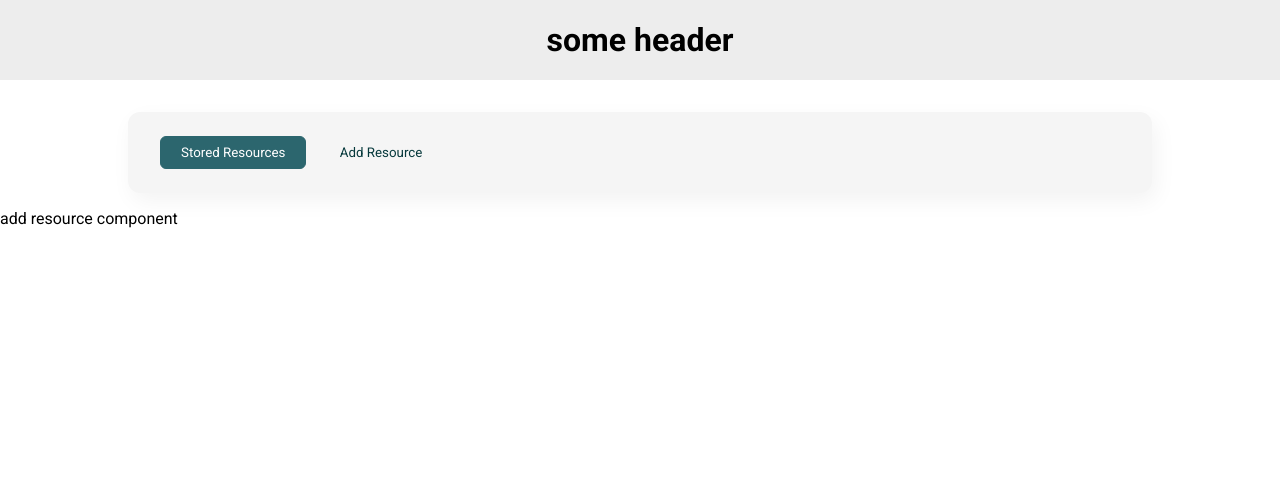
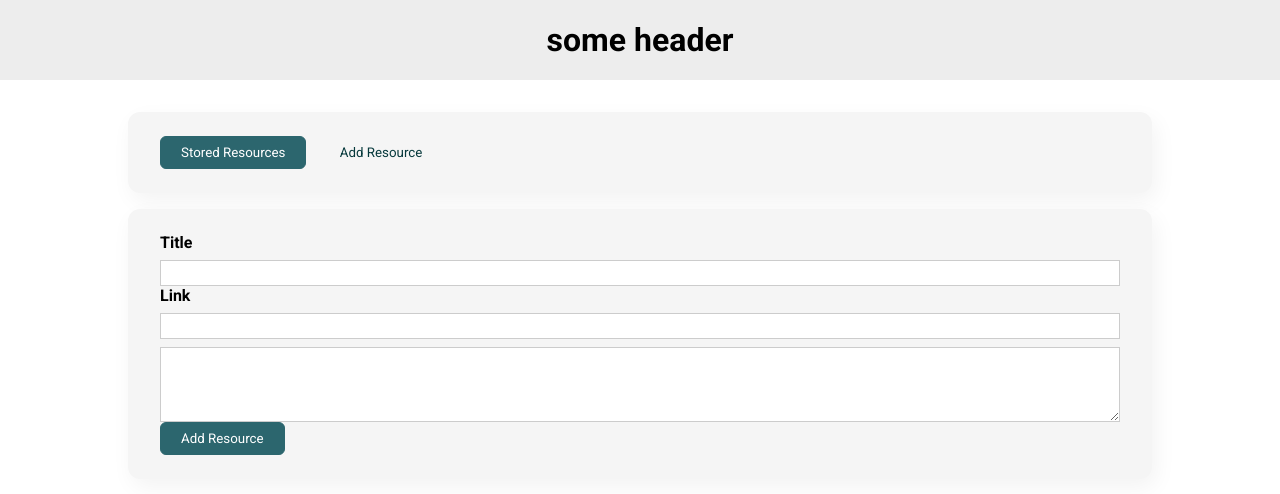
Before and after one commit to lukaasz555/vue-test, a Vue app: page / in a window 1280 px wide. Both pictures are taken after a click on the button "Add Resource". Shown: the top 494 px of the page. Built offline with nearby package versions, Linux system fonts and the light colour scheme.

Commit message:
created form (keep-alive, component)

```diff
--- a/src/components/UI/BaseButton.vue
+++ b/src/components/UI/BaseButton.vue
@@ -1,12 +1,12 @@
 <template>
-	<button :type="type" :class="mode">
+	<button :class="mode">
 		<slot></slot>
 	</button>
 </template>
 
 <script>
 export default {
-	props: ['type', 'mode'],
+	props: ['mode'],
 };
 </script>
 
--- a/src/components/resources/AddResource.vue
+++ b/src/components/resources/AddResource.vue
@@ -1,3 +1,84 @@
 <template>
-	<p>add resource component</p>
+	<BaseCard>
+		<form @submit.prevent="handleSubmit">
+			<div>
+				<label for="title">Title</label
+				><input type="text" id="title" name="title" ref="titleInput" />
+			</div>
+			<div>
+				<label for="link">Link</label
+				><input type="url" id="link" ref="linkInput" />
+			</div>
+			<div>
+				<label for="desc"></label>
+				<textarea
+					name="description"
+					id="description"
+					cols="30"
+					rows="3"
+					ref="descTextarea"
+				></textarea>
+			</div>
+
+			<div>
+				<base-button type="submit">Add Resource</base-button>
+			</div>
+		</form>
+	</BaseCard>
 </template>
+
+<script>
+import BaseCard from '../UI/BaseCard.vue';
+export default {
+	data() {
+		return {
+			enteredTitle: '',
+			enteredLink: '',
+			enteredDescription: '',
+		};
+	},
+	inject: ['addNewResource'],
+	components: {
+		BaseCard,
+	},
+	methods: {
+		handleSubmit() {
+			const enteredTitle = this.$refs.titleInput.value;
+			const enteredLink = this.$refs.linkInput.value;
+			const enteredDescription = this.$refs.descTextarea.value;
+			this.addNewResource(enteredTitle, enteredDescription, enteredLink);
+		},
+	},
+};
+</script>
+
+<style scoped>
+label {
+	font-weight: bold;
+	display: block;
+	margin-bottom: 0.5rem;
+}
+
+input,
+textarea {
+	display: block;
+	width: 100%;
+	font: inherit;
+	padding: 0.15rem;
+	border: 1px solid #ccc;
+}
+
+input:focus,
+textarea:focus {
+	outline: none;
+	border-color: #07393c;
+	background-color: #0b888f18;
+}
+textarea {
+	resize: vertical;
+	padding: 0.5em 0.75em;
+}
+.form-control {
+	margin: 1rem 0;
+}
+</style>
--- a/src/components/resources/TheResources.vue
+++ b/src/components/resources/TheResources.vue
@@ -13,7 +13,9 @@
 			>
 		</div>
 	</BaseCard>
-	<component :is="selectedOption"> </component>
+	<KeepAlive>
+		<component :is="selectedOption"> </component>
+	</KeepAlive>
 </template>
 
 <script>
@@ -47,10 +49,20 @@ export default {
 		setSelectedOption(opt) {
 			this.selectedOption = opt;
 		},
+		addNewResource(title, desc, link) {
+			const newResource = {
+				id: this.storedResources.length + 1,
+				title,
+				description: desc,
+				link,
+			};
+			this.storedResources.unshift(newResource);
+		},
 	},
 	provide() {
 		return {
 			resources: this.storedResources,
+			addNewResource: this.addNewResource,
 		};
 	},
 	computed: {
```
